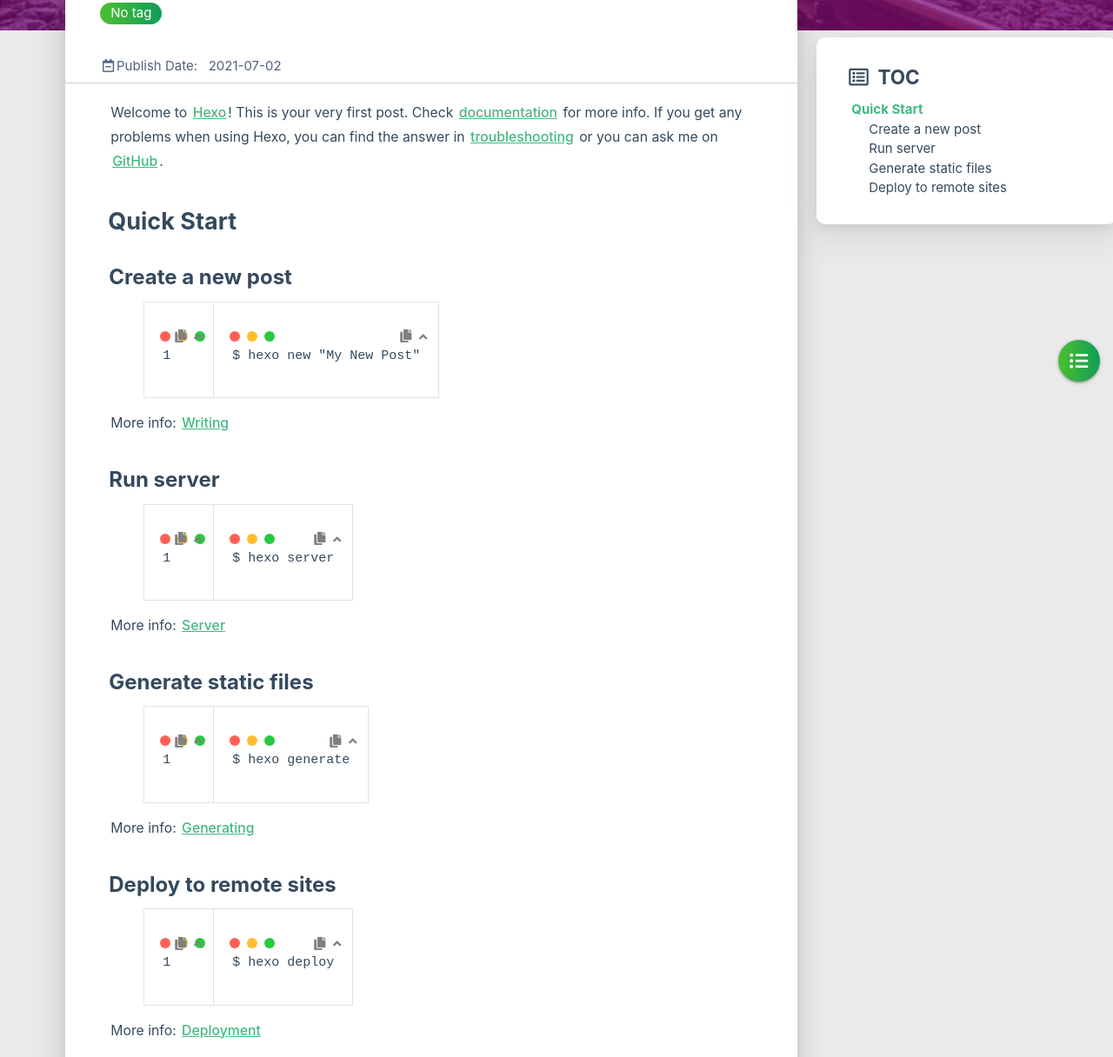
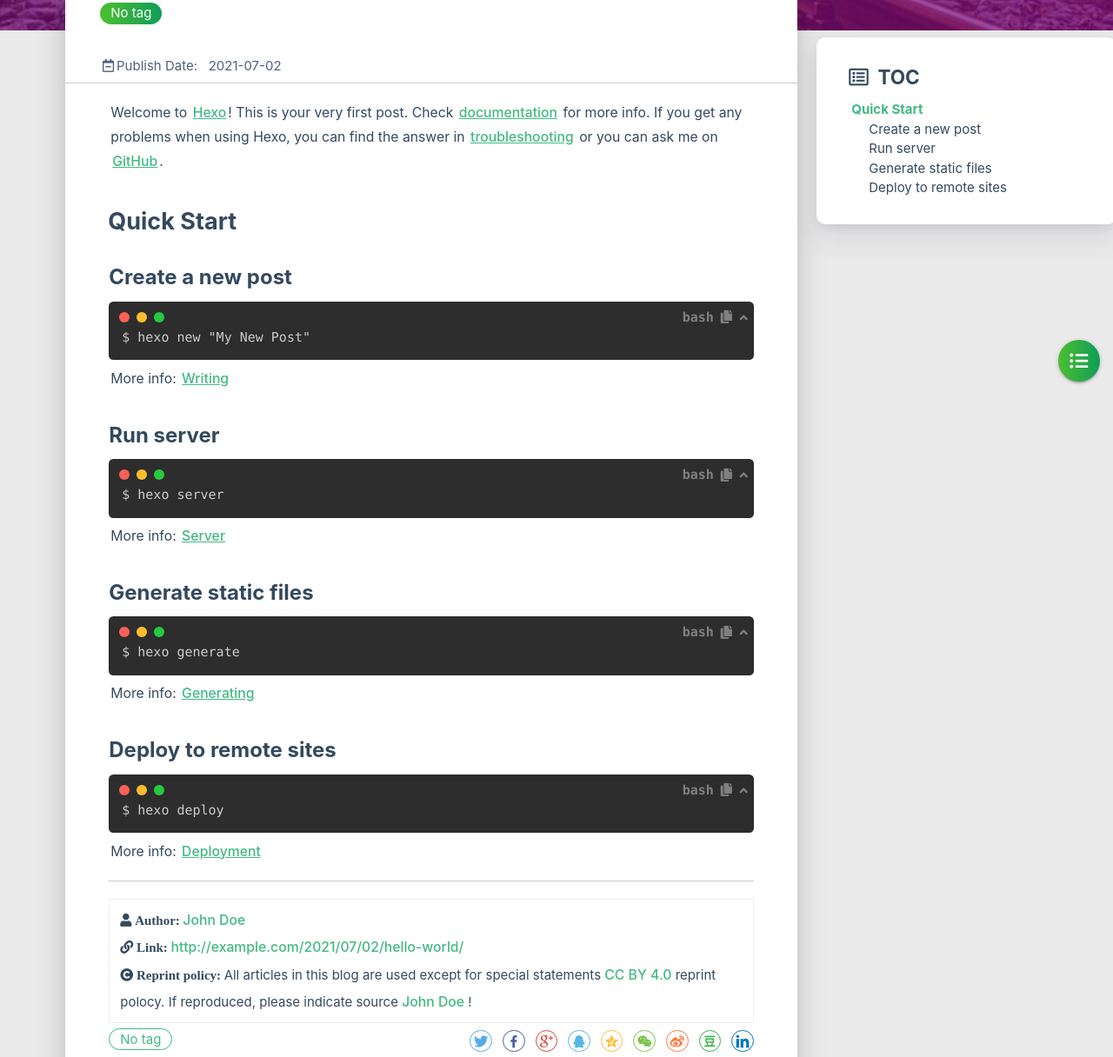
Before and after one commit to chaoyuny/chaoyuny.github.io, a plain HTML site: page 2021/07/02/hello-world/index.html in a window 1280 px wide. Shown: the part 285-1501 px from the top of the page at 87% size. Drawn offline with Linux system fonts and the light colour scheme; some packages are replaced by stand-ins of ours; no server answers; a script that the page names is missing.

Commit message:
Site updated: 2021-07-02 11:08:22

```diff
--- a/2021/07/02/hello-world/index.html
+++ b/2021/07/02/hello-world/index.html
@@ -459,22 +459,25 @@
         <hr class="clearfix">
 
 
+        <!-- 是否加载使用自带的 prismjs. -->
+        <link rel="stylesheet" href="/libs/prism/prism.css">
+
 
 
 
         <div class="card-content article-card-content">
             <div id="articleContent">
                 <p>Welcome to <a target="_blank" rel="noopener" href="https://hexo.io/">Hexo</a>! This is your very first post. Check <a target="_blank" rel="noopener" href="https://hexo.io/docs/">documentation</a> for more info. If you get any problems when using Hexo, you can find the answer in <a target="_blank" rel="noopener" href="https://hexo.io/docs/troubleshooting.html">troubleshooting</a> or you can ask me on <a target="_blank" rel="noopener" href="https://github.com/hexojs/hexo/issues">GitHub</a>.</p>
-<h2 id="Quick-Start"><a href="#Quick-Start" class="headerlink" title="Quick Start"></a>Quick Start</h2><h3 id="Create-a-new-post"><a href="#Create-a-new-post" class="headerlink" title="Create a new post"></a>Create a new post</h3><figure class="highlight bash"><table><tr><td class="gutter"><pre><span class="line">1</span><br></pre></td><td class="code"><pre><span class="line">$ hexo new <span class="string">&quot;My New Post&quot;</span></span><br></pre></td></tr></table></figure>
+<h2 id="Quick-Start"><a href="#Quick-Start" class="headerlink" title="Quick Start"></a>Quick Start</h2><h3 id="Create-a-new-post"><a href="#Create-a-new-post" class="headerlink" title="Create a new post"></a>Create a new post</h3><pre class="line-numbers language-bash" data-language="bash"><code class="language-bash">$ hexo new &quot;My New Post&quot;<span aria-hidden="true" class="line-numbers-rows"><span></span></span></code></pre>
 
 <p>More info: <a target="_blank" rel="noopener" href="https://hexo.io/docs/writing.html">Writing</a></p>
-<h3 id="Run-server"><a href="#Run-server" class="headerlink" title="Run server"></a>Run server</h3><figure class="highlight bash"><table><tr><td class="gutter"><pre><span class="line">1</span><br></pre></td><td class="code"><pre><span class="line">$ hexo server</span><br></pre></td></tr></table></figure>
+<h3 id="Run-server"><a href="#Run-server" class="headerlink" title="Run server"></a>Run server</h3><pre class="line-numbers language-bash" data-language="bash"><code class="language-bash">$ hexo server<span aria-hidden="true" class="line-numbers-rows"><span></span></span></code></pre>
 
 <p>More info: <a target="_blank" rel="noopener" href="https://hexo.io/docs/server.html">Server</a></p>
-<h3 id="Generate-static-files"><a href="#Generate-static-files" class="headerlink" title="Generate static files"></a>Generate static files</h3><figure class="highlight bash"><table><tr><td class="gutter"><pre><span class="line">1</span><br></pre></td><td class="code"><pre><span class="line">$ hexo generate</span><br></pre></td></tr></table></figure>
+<h3 id="Generate-static-files"><a href="#Generate-static-files" class="headerlink" title="Generate static files"></a>Generate static files</h3><pre class="line-numbers language-bash" data-language="bash"><code class="language-bash">$ hexo generate<span aria-hidden="true" class="line-numbers-rows"><span></span></span></code></pre>
 
 <p>More info: <a target="_blank" rel="noopener" href="https://hexo.io/docs/generating.html">Generating</a></p>
-<h3 id="Deploy-to-remote-sites"><a href="#Deploy-to-remote-sites" class="headerlink" title="Deploy to remote sites"></a>Deploy to remote sites</h3><figure class="highlight bash"><table><tr><td class="gutter"><pre><span class="line">1</span><br></pre></td><td class="code"><pre><span class="line">$ hexo deploy</span><br></pre></td></tr></table></figure>
+<h3 id="Deploy-to-remote-sites"><a href="#Deploy-to-remote-sites" class="headerlink" title="Deploy to remote sites"></a>Deploy to remote sites</h3><pre class="line-numbers language-bash" data-language="bash"><code class="language-bash">$ hexo deploy<span aria-hidden="true" class="line-numbers-rows"><span></span></span></code></pre>
 
 <p>More info: <a target="_blank" rel="noopener" href="https://hexo.io/docs/one-command-deployment.html">Deployment</a></p>
 
```
